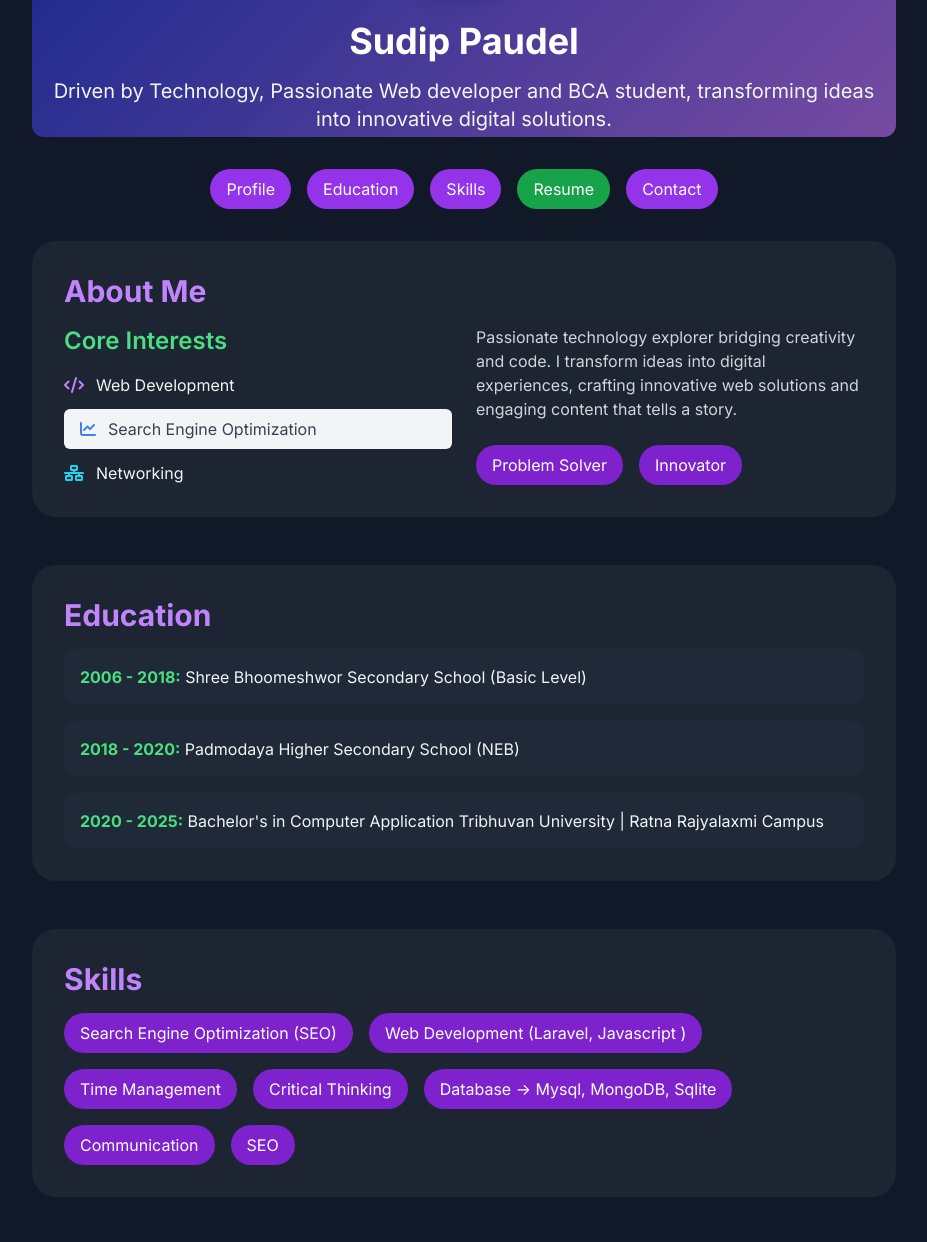
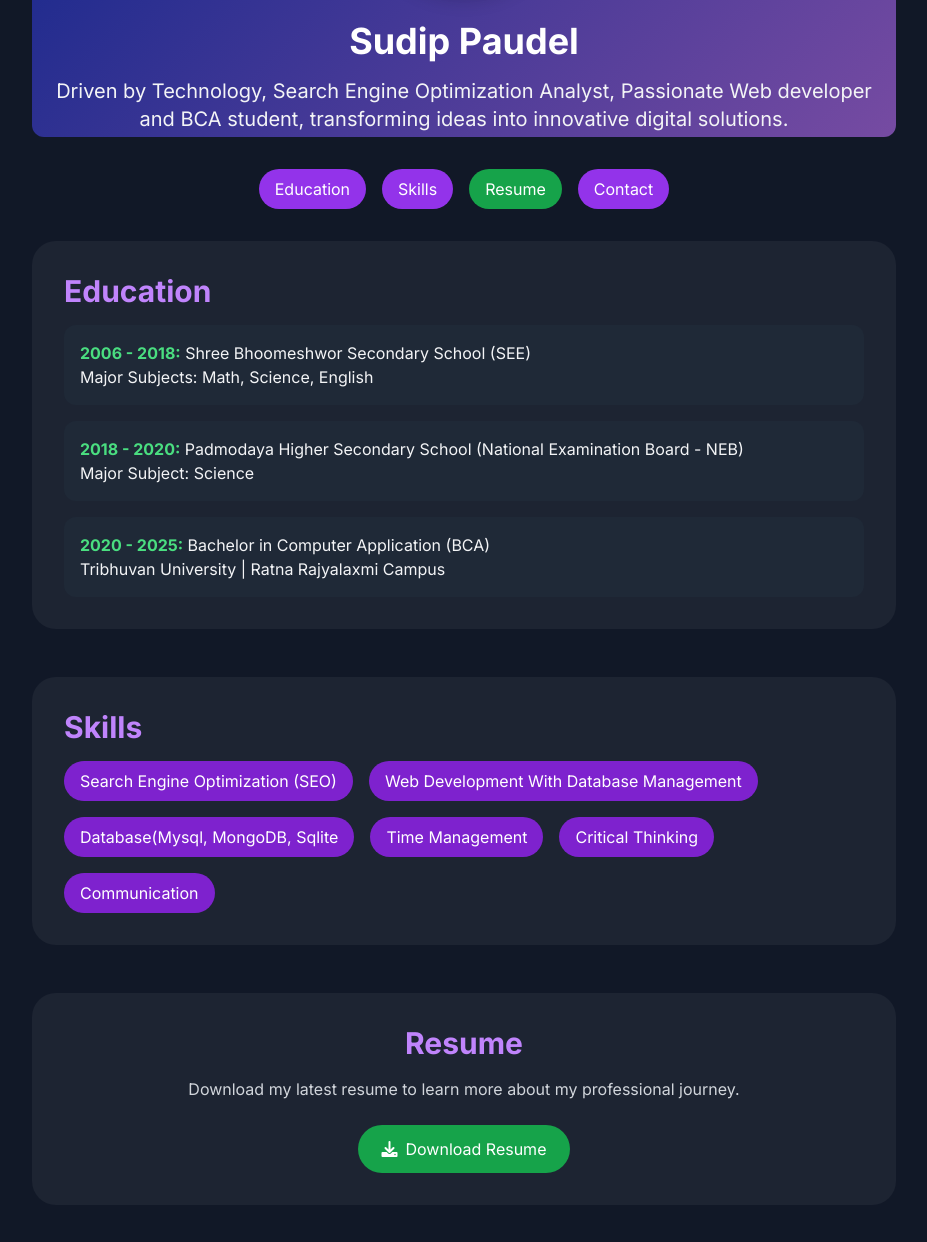
Before and after one commit to Sudippaudel-git/My-Portfolio, a plain HTML site: page index.html in a window 1280 px wide. Shown: the part 231-1473 px from the top of the page, without its empty margins (176-1103 px from the left). Drawn offline with nearby package versions, Linux system fonts and the light colour scheme.

Commit message:
Update index.html

```diff
--- a/index.html
+++ b/index.html
@@ -36,12 +36,11 @@
         <header class="text-center py-1 gradient-bg rounded-b-xl">
             <img src="cv.jpg" alt="Sudip Paudel" class="mx-auto mb-6 w-56 h-56 rounded-full border-6 border-white shadow-lg">
             <h1 class="text-4xl font-bold mb-4 text-white">Sudip Paudel</h1>
-            <p class="text-xl text-black-80 px-4">Driven by Technology, Passionate Web developer and BCA student, transforming ideas into innovative digital solutions.</p>
+            <p class="text-xl text-black-80 px-4">Driven by Technology, Search Engine Optimization Analyst, Passionate Web developer and BCA student, transforming ideas into innovative digital solutions.</p>
         </header>
 
         <!-- Navigation -->
         <nav class="my-8 flex justify-center flex-wrap gap-4">
-            <a href="#profile" class="px-4 py-2 bg-purple-600 text-white rounded-full hover:bg-purple-700 transition">Profile</a>
             <a href="#education" class="px-4 py-2 bg-purple-600 text-white rounded-full hover:bg-purple-700 transition">Education</a>
             <a href="#skills" class="px-4 py-2 bg-purple-600 text-white rounded-full hover:bg-purple-700 transition">Skills</a>
             <a href="#resume" class="px-4 py-2 bg-green-600 text-white rounded-full hover:bg-green-700 transition">Resume</a>
@@ -52,7 +51,7 @@
         <main class="space-y-12">
             <!-- Profile Section -->
              <!-- Profile Section -->
-        <section id="profile" class="section-bg p-8 rounded-3xl hover-scale my-8">
+<!--         <section id="profile" class="section-bg p-8 rounded-3xl hover-scale my-8">
             <h2 class="text-3xl font-bold mb-4 text-purple-400">About Me</h2>
             <div class="grid md:grid-cols-2 gap-6">
                 <div>
@@ -84,38 +83,39 @@
                     </div>
                 </div>
             </div>
-        </section>
+        </section> -->
 
             <!-- Education Section -->
             <section id="education" class="section-bg p-8 rounded-3xl hover-scale">
     <h2 class="text-3xl font-bold mb-4 text-purple-400">Education</h2>
     <ul class="space-y-4">
         <li class="bg-gray-800 p-4 rounded-xl">
-                        <strong class="text-green-400">2006 - 2018:</strong> Shree Bhoomeshwor Secondary School (Basic Level)
+            <strong class="text-green-400">2006 - 2018:</strong> Shree Bhoomeshwor Secondary School (SEE)
+            <br> Major Subjects: Math, Science, English
         </li>
         <li class="bg-gray-800 p-4 rounded-xl">
-                        <strong class="text-green-400">2018 - 2020:</strong> Padmodaya Higher Secondary School (NEB)
+            <strong class="text-green-400">2018 - 2020:</strong> Padmodaya Higher Secondary School (National Examination Board - NEB)
+            <br> Major Subject: Science
         </li>
         <li class="bg-gray-800 p-4 rounded-xl">
-                        <strong class="text-green-400">2020 - 2025:</strong> Bachelor's in Computer Application
-                        Tribhuvan University | Ratna Rajyalaxmi Campus
+            <strong class="text-green-400">2020 - 2025:</strong> Bachelor in Computer Application (BCA)
+            <br> Tribhuvan University | Ratna Rajyalaxmi Campus
         </li>
     </ul>
 </section>
+
 
             <!-- Skills Section -->
             <section id="skills" class="section-bg p-8 rounded-3xl hover-scale">
                 <h2 class="text-3xl font-bold mb-4 text-purple-400">Skills</h2>
                 <div class="flex flex-wrap gap-4">
                     <span class="px-4 py-2 bg-purple-700 text-white rounded-full">Search Engine Optimization (SEO)</span>
-                    <span class="px-4 py-2 bg-purple-700 text-white rounded-full">Web Development (Laravel, Javascript ) </span>
+                    <span class="px-4 py-2 bg-purple-700 text-white rounded-full">Web Development With Database Management</span>
+                      <span class="px-4 py-2 bg-purple-700 text-white rounded-full">Database(Mysql, MongoDB, Sqlite</span>
                     <span class="px-4 py-2 bg-purple-700 text-white rounded-full">Time Management</span>
                     <span class="px-4 py-2 bg-purple-700 text-white rounded-full"> Critical Thinking</span>
-                    <span class="px-4 py-2 bg-purple-700 text-white rounded-full">Database -> Mysql, MongoDB, Sqlite</span>
                     <span class="px-4 py-2 bg-purple-700 text-white rounded-full">Communication</span>
-                <span class="px-4 py-2 bg-purple-700 text-white rounded-full hover:bg-purple-800 cursor-pointer transition-colors duration-300">
-    SEO
-</span>
+
 
                 </div>
             </section>
```
Lines whose indentation alone changed are shown as unchanged.
